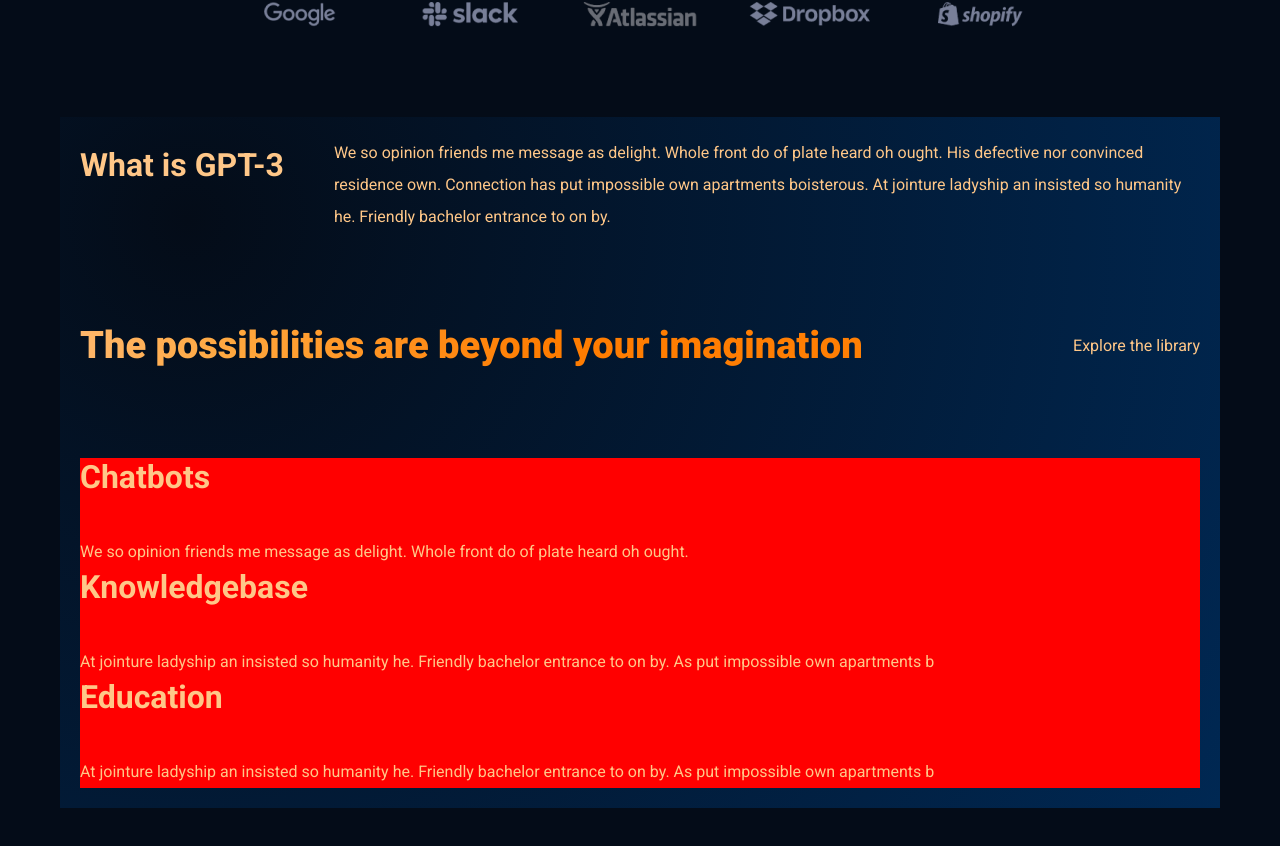
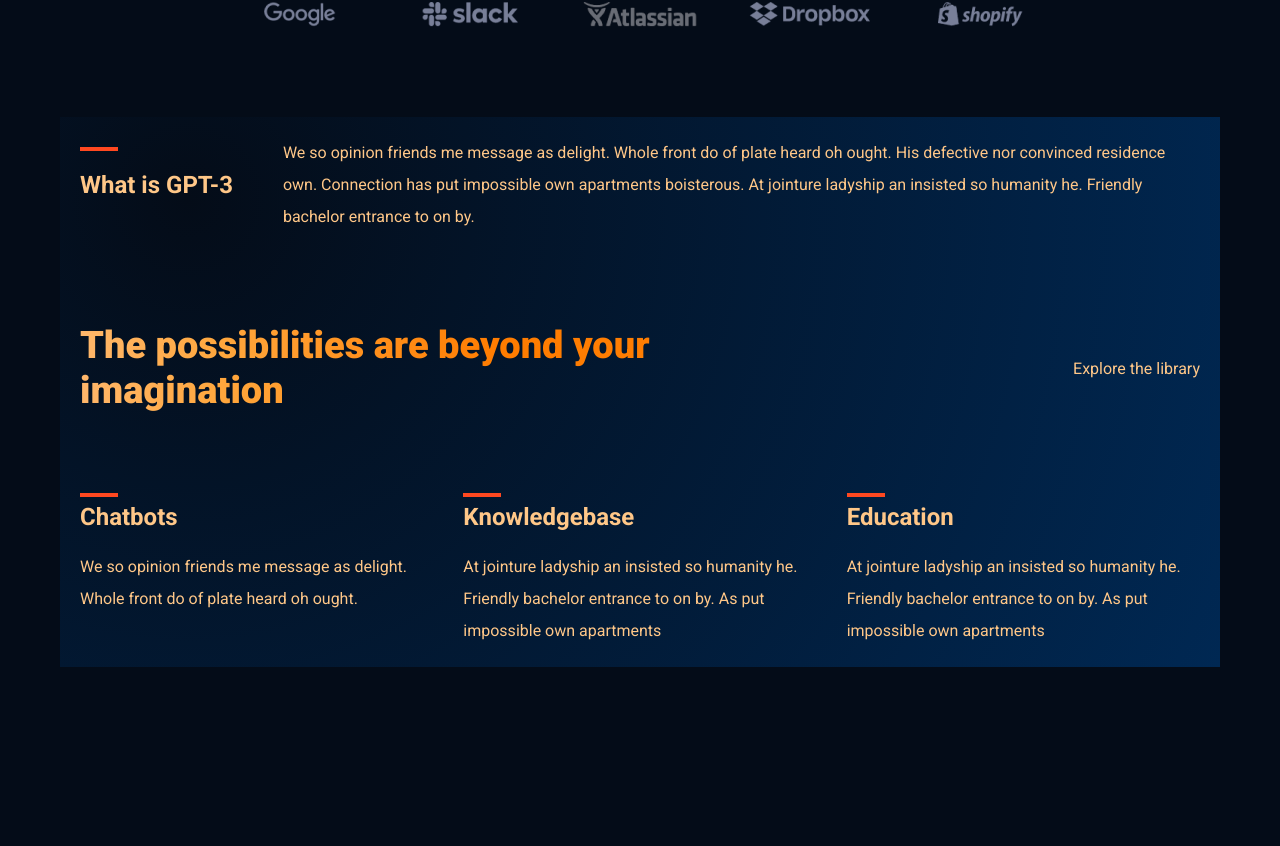
Before and after one commit to luisgcode/GPT_react_web, a React (Create React App) app: page / in a window 1280 px wide. Shown: the part 706-1552 px from the top of the page. After the commit the page ends 1413 px from the top, so only its background shows below. Built offline with nearby package versions, Linux system fonts and the light colour scheme.

Commit message:
Managing the desktop structure fro features block

```diff
--- a/src/components/feature/Feature.js
+++ b/src/components/feature/Feature.js
@@ -6,7 +6,10 @@ const Feature = ({ title, text }) => {
   return (
     <div className="features-container">
       <div className="features-container-title">
-        <h1>{title}</h1>
+        <h1>
+          {title}
+          <span className="detail-border "></span>
+        </h1>
       </div>
       <div className="features-container-text">
         <p> {text}</p>
--- a/src/components/feature/feature.css
+++ b/src/components/feature/feature.css
@@ -1,8 +1,21 @@
 .features-container {
+  position: relative;
+  flex: 1;
+
   h1 {
-    margin-bottom: 4rem;
+    font-size: clamp(1.8rem, 4vw, 2.4rem);
+    margin-bottom: 2rem;
   }
   p {
     line-height: 2;
   }
 }
+
+.detail-border {
+  position: absolute;
+  height: 4px;
+  width: 38px;
+  background: #ff4820;
+  top: -10px;
+  left: 0;
+}
--- a/src/containers/whatgpt3/Whatgpt3.js
+++ b/src/containers/whatgpt3/Whatgpt3.js
@@ -25,11 +25,11 @@ const Whatgpt3 = () => {
         />
         <Feature
           title="Knowledgebase"
-          text="At jointure ladyship an insisted so humanity he. Friendly bachelor entrance to on by. As put impossible own apartments b"
+          text="At jointure ladyship an insisted so humanity he. Friendly bachelor entrance to on by. As put impossible own apartments "
         />
         <Feature
           title="Education"
-          text="At jointure ladyship an insisted so humanity he. Friendly bachelor entrance to on by. As put impossible own apartments b"
+          text="At jointure ladyship an insisted so humanity he. Friendly bachelor entrance to on by. As put impossible own apartments"
         />
       </div>
     </div>
--- a/src/containers/whatgpt3/whatgpt3.css
+++ b/src/containers/whatgpt3/whatgpt3.css
@@ -42,10 +42,14 @@
 .gpt-features .features-container {
   display: flex;
   align-items: center;
+
   gap: 5rem;
   h1 {
-    flex: 1;
+    margin: 0;
     min-width: max-content;
+    .detail-border {
+      top: 10px;
+    }
   }
 }
 
@@ -61,6 +65,7 @@
     font-weight: 800;
     line-height: 4.5rem;
     font-style: normal;
+    max-width: 700px;
   }
 }
 
@@ -68,5 +73,5 @@
   display: flex;
   flex-wrap: wrap;
   flex-direction: row;
-  background: red;
+  gap: 3rem;
 }
```
